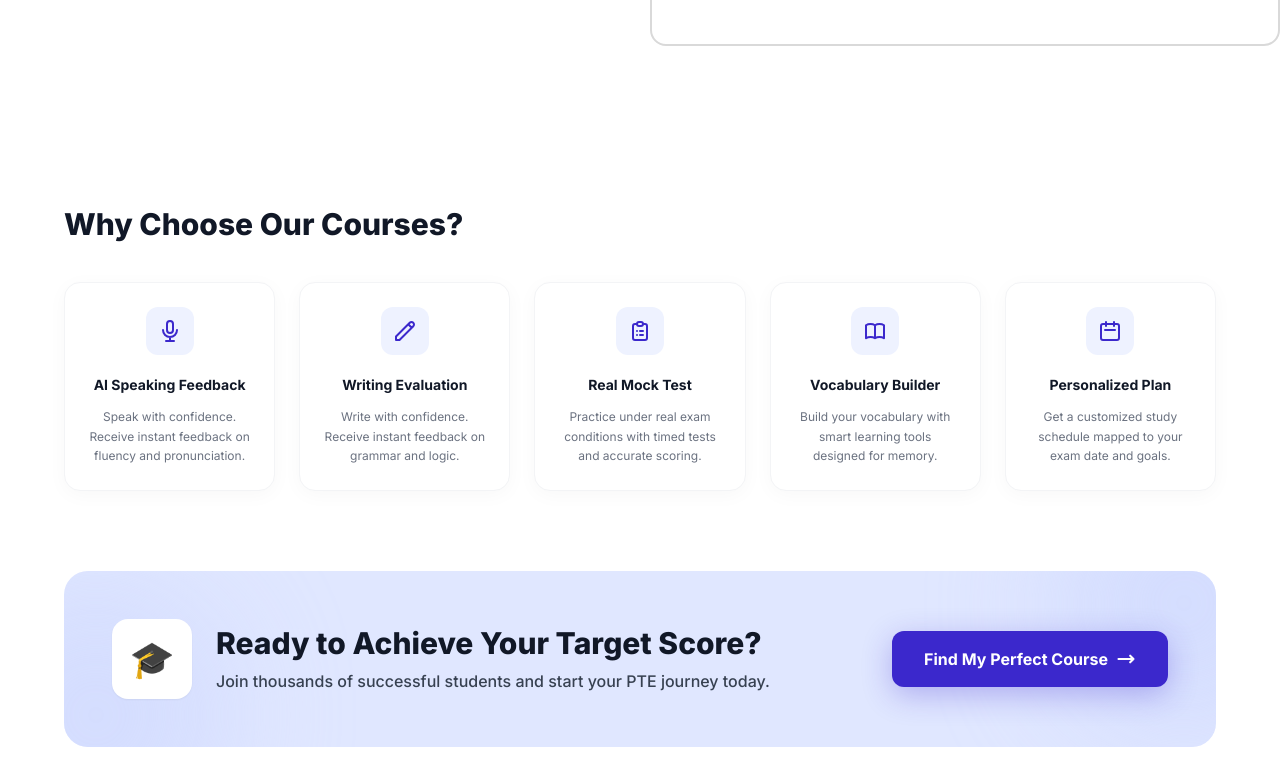
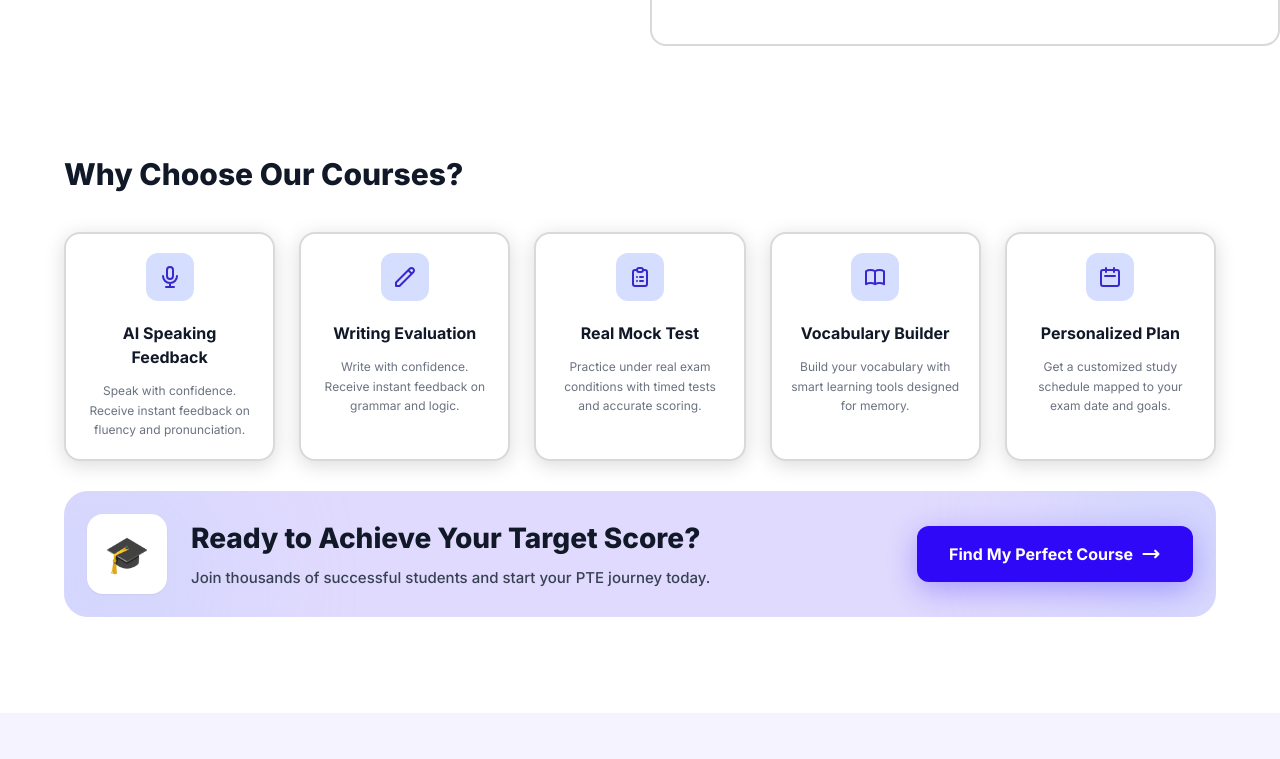
Before and after one commit to AuralithBit0822/PTE, a Next.js app in the folder frontend/: page /courses in a window 1280 px wide. Shown: the part 2928-3687 px from the top of the page. Built offline with nearby package versions, Linux system fonts and the light colour scheme.

Commit message:
section 6 and 7

```diff
--- a/frontend/app/(dashboard)/courses/page.tsx
+++ b/frontend/app/(dashboard)/courses/page.tsx
@@ -422,7 +422,7 @@ export default function CoursesPage() {
       </section>
 
       {/* 6. Why Choose Our Courses */}
-      <section className="max-w-7xl mx-auto px-4 md:px-8 lg:px-16 py-20">
+      <section className="max-w-7xl mx-auto px-4 md:px-8 lg:px-16 py-[30px]">
         <h2 className="text-3xl font-extrabold text-gray-900 mb-10">Why Choose Our Courses?</h2>
         <div className="grid grid-cols-1 md:grid-cols-3 lg:grid-cols-5 gap-6">
            {[
@@ -432,13 +432,13 @@ export default function CoursesPage() {
              { title: 'Vocabulary Builder', desc: 'Build your vocabulary with smart learning tools designed for memory.', icon: 'M12 6.253v13m0-13C10.832 5.477 9.246 5 7.5 5S4.168 5.477 3 6.253v13C4.168 18.477 5.754 18 7.5 18s3.332.477 4.5 1.253m0-13C13.168 5.477 14.754 5 16.5 5c1.747 0 3.332.477 4.5 1.253v13C19.832 18.477 18.247 18 16.5 18c-1.746 0-3.332.477-4.5 1.253' },
              { title: 'Personalized Plan', desc: 'Get a customized study schedule mapped to your exam date and goals.', icon: 'M8 7V3m8 4V3m-9 8h10M5 21h14a2 2 0 002-2V7a2 2 0 00-2-2H5a2 2 0 00-2 2v12a2 2 0 002 2z' },
            ].map((feature, idx) => (
-              <div key={idx} className="bg-white rounded-2xl border border-gray-100 p-6 flex flex-col shadow-[0_4px_20px_rgba(0,0,0,0.03)] hover:-translate-y-1 transition-transform">
-                 <div className="w-12 h-12 rounded-xl bg-[#EEF2FF] flex items-center justify-center mb-5 mx-auto">
-                    <svg className="w-6 h-6 text-[#3B28CC]" fill="none" viewBox="0 0 24 24" stroke="currentColor">
-                       <path strokeLinecap="round" strokeLinejoin="round" strokeWidth={2} d={feature.icon} />
-                    </svg>
-                 </div>
-                 <h3 className="font-bold text-gray-900 text-center mb-3 text-sm">{feature.title}</h3>
+              <div key={idx} className="bg-white rounded-2xl border-2 border-[#D9D9D9] p-[19px] flex flex-col shadow-[0_4px_20px_rgba(0,0,0,0.15)] hover:-translate-y-1 transition-transform">
+                  <div className="w-12 h-12 rounded-xl bg-[#D6DEFF] flex items-center justify-center mb-5 mx-auto">
+                     <svg className="w-6 h-6 text-[#3B28CC]" fill="none" viewBox="0 0 24 24" stroke="currentColor">
+                        <path strokeLinecap="round" strokeLinejoin="round" strokeWidth={2} d={feature.icon} />
+                     </svg>
+                  </div>
+                  <h3 className="font-bold text-gray-900 text-center mb-3 text-[16px]">{feature.title}</h3>
                  <p className="text-xs text-gray-500 text-center leading-relaxed flex-1">{feature.desc}</p>
               </div>
            ))}
@@ -447,7 +447,7 @@ export default function CoursesPage() {
 
       {/* 7. CTA Banner */}
       <section className="max-w-7xl mx-auto px-4 md:px-8 lg:px-16 pb-24">
-         <div className="bg-[#E0E7FF] rounded-3xl p-8 md:p-12 flex flex-col md:flex-row items-center justify-between relative overflow-hidden">
+         <div className="bg-[#E0DAFE] rounded-3xl p-[7px] md:p-[23px] flex flex-col md:flex-row items-center justify-between relative overflow-hidden">
             {/* Background decorative elements */}
             <div className="absolute -top-24 -right-24 w-64 h-64 bg-[#C7D2FE] rounded-full opacity-50 blur-3xl"></div>
             <div className="absolute -bottom-24 -left-24 w-64 h-64 bg-[#C7D2FE] rounded-full opacity-50 blur-3xl"></div>
@@ -457,12 +457,12 @@ export default function CoursesPage() {
                   <span className="text-4xl">🎓</span>
                </div>
                <div>
-                  <h2 className="text-2xl md:text-3xl font-extrabold text-gray-900 mb-2">Ready to Achieve Your Target Score?</h2>
-                  <p className="text-gray-700 font-medium text-sm md:text-base">Join thousands of successful students and start your PTE journey today.</p>
+                  <h2 className="text-[22px] md:text-[28px] font-extrabold text-gray-900 mb-2">Ready to Achieve Your Target Score?</h2>
+                  <p className="text-gray-700 font-medium text-[13px] md:text-[15px]">Join thousands of successful students and start your PTE journey today.</p>
                </div>
             </div>
 
-            <button className="bg-[#3B28CC] hover:bg-blue-700 text-white font-bold py-4 px-8 rounded-xl z-10 whitespace-nowrap shadow-[0_8px_30px_rgba(59,40,204,0.3)] transition-transform hover:-translate-y-1 flex items-center">
+            <button className="bg-[#3008F8] hover:bg-[#2506C6] text-white font-bold py-4 px-8 rounded-xl z-10 whitespace-nowrap shadow-[0_8px_30px_rgba(48,8,248,0.3)] transition-transform hover:-translate-y-1 flex items-center">
                Find My Perfect Course
                <svg className="w-5 h-5 ml-2" fill="none" viewBox="0 0 24 24" stroke="currentColor"><path strokeLinecap="round" strokeLinejoin="round" strokeWidth={2.5} d="M17 8l4 4m0 0l-4 4m4-4H3" /></svg>
             </button>
```
